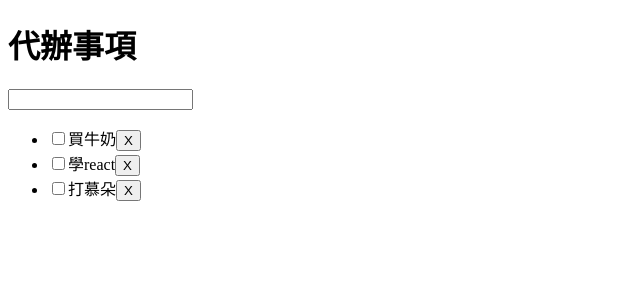
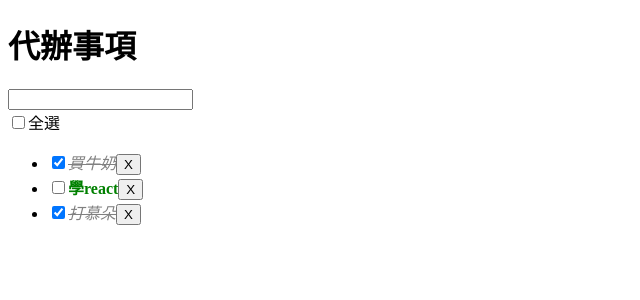
Before and after one commit to Luna153/react, a Next.js app in the folder next-base/: page /practice/note in a window 1280 px wide. Shown: the top 300 px of the page, without its empty margins (0-640 px from the left). Built offline with nearby package versions, Linux system fonts and the light colour scheme.

Commit message:
練習-代辦事項Toggle功能

```diff
--- a/next-base/components/note/index.js
+++ b/next-base/components/note/index.js
@@ -1,6 +1,12 @@
 import { useState } from 'react';
+//引入style檔案
+import styles from './note.module.css';
 
 export default function NoteIndex() {
+  //全選使用狀態
+  //藉由e.target確認是true/false
+  // const [selected, setSelectAll] = useState('');
+
   //input輸入框使用狀態
   const [inputValue, setInputValue] = useState('');
 
@@ -31,7 +37,7 @@ export default function NoteIndex() {
     // 從ids中找出最大值
     const newId = todos.length > 0 ? Math.max(...ids) + 1 : 1;
     // text?
-    const newTodo = { id: newId, text: text };
+    const newTodo = { id: newId, text: text, completed: false };
     return [newTodo, ...todos];
   };
 
@@ -40,12 +46,33 @@ export default function NoteIndex() {
     //移除指定id
     return todos.filter((v) => v.id !== id);
   };
+  //切換toggle checkbox狀態
+  const toggleCompleted = (todos, id) => {
+    return todos.map((v) => {
+      //淺拷貝v屬性的值，並且將completed的值變成相反
+      if (v.id === id) return { ...v, completed: !v.completed };
+      else return { ...v };
+    });
+  };
+  //切換toggle 全選狀態
+  const toggleSelectedAll = (todos, isselectedAll) => {
+    return todos.map((v) => {
+      // 將completed改成isselectedAll狀態
+      return { ...v, completed: isselectedAll };
+    });
+  };
   //   ----------------------------------------
   const handleAdd = (text) => {
     setTodos(add(todos, text));
   };
   const handleRomove = (id) => {
     setTodos(remove(todos, id));
+  };
+  const handleToggleCompleted = (id) => {
+    setTodos(toggleCompleted(todos, id));
+  };
+  const handleToggleSelectedAll = (isselectedAll) => {
+    setTodos(toggleSelectedAll(todos, isselectedAll));
   };
   //   ----------------------------------------
   //顯示內容return
@@ -70,17 +97,47 @@ export default function NoteIndex() {
           }
         }}
       />
+      <div>
+        {/* 全選功能 */}
+      <input
+        type="checkbox"
+        onChange={(e) => {
+          // 全選使用狀態
+          //用於檢查checkbox在checked狀態時的屬性
+          // 如果已勾選，則回傳值true
+          // 如果未勾選，則回傳值false
+          // setSelectAll(e.target.checked);
+
+          handleToggleSelectedAll(e.target.checked);
+        }}
+      />
+      全選
+      </div>
       {/* list */}
       <ul>
+
         {todos.map((v, i) => {
           return (
             <li key={v.id}>
-              <input type="checkbox" />
-              {v.text}
+              <input
+                type="checkbox"
+                checked={v.completed}
+                onChange={() => {
+                  //切換checkbox狀態
+                  handleToggleCompleted(v.id);
+                }}
+              />
+              {/* 判斷屬性completed來執行css的className */}
+              <span
+                className={v.completed ? styles['completed'] : styles['active']}
+              >
+                {v.text}
+              </span>
+
               {/* Remove功能 */}
               <button
                 onClick={() => {
-                  handleRomove(v.id)
+                  handleRomove(v.id);
                 }}
               >
                 X
```
